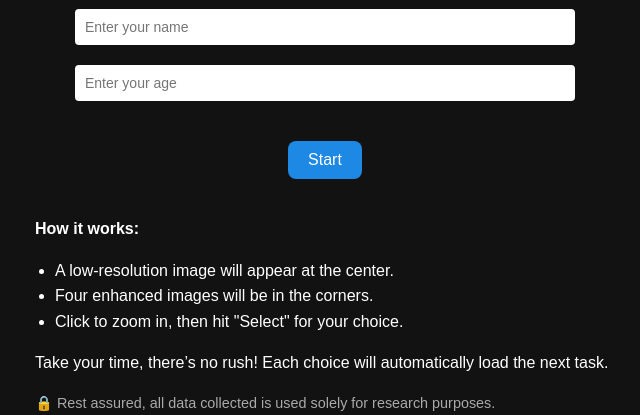
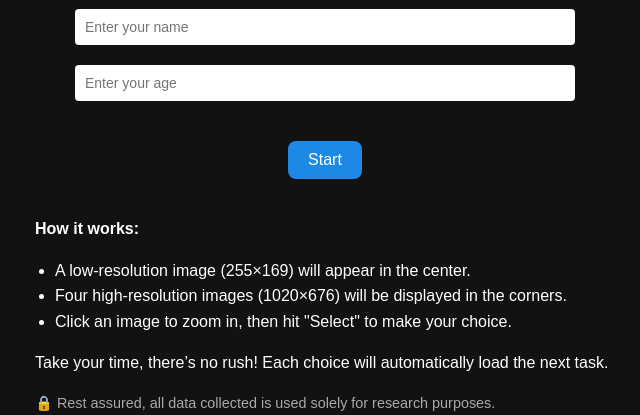
Before and after one commit to hamzafer/super-resolution-color, a Python web app: template flask/templates/start.html in a window 1280 px wide. Shown: the part 89-504 px from the top of the page, without its empty margins (315-955 px from the left). Run offline with Jinja, Linux system fonts and the light colour scheme; the template is opened without the code that fills it, so the values that code supplies are empty.

Commit message:
better instructions.

```diff
--- a/flask/templates/start.html
+++ b/flask/templates/start.html
@@ -88,9 +88,9 @@
             <div class="instructions">
                 <p><strong>How it works:</strong></p>
                 <ul>
-                    <li>A low-resolution image will appear at the center.</li>
-                    <li>Four enhanced images will be in the corners.</li>
-                    <li>Click to zoom in, then hit "Select" for your choice.</li>
+                    <li>A low-resolution image (255×169) will appear in the center.</li>
+                    <li>Four high-resolution images (1020×676) will be displayed in the corners. </li>
+                    <li>Click an image to zoom in, then hit "Select" to make your choice.</li>
                 </ul>
                 <p>Take your time, there’s no rush! Each choice will automatically load the next task.</p>
                 <p style="font-size: 0.9em; color: #aaaaaa;">
```
